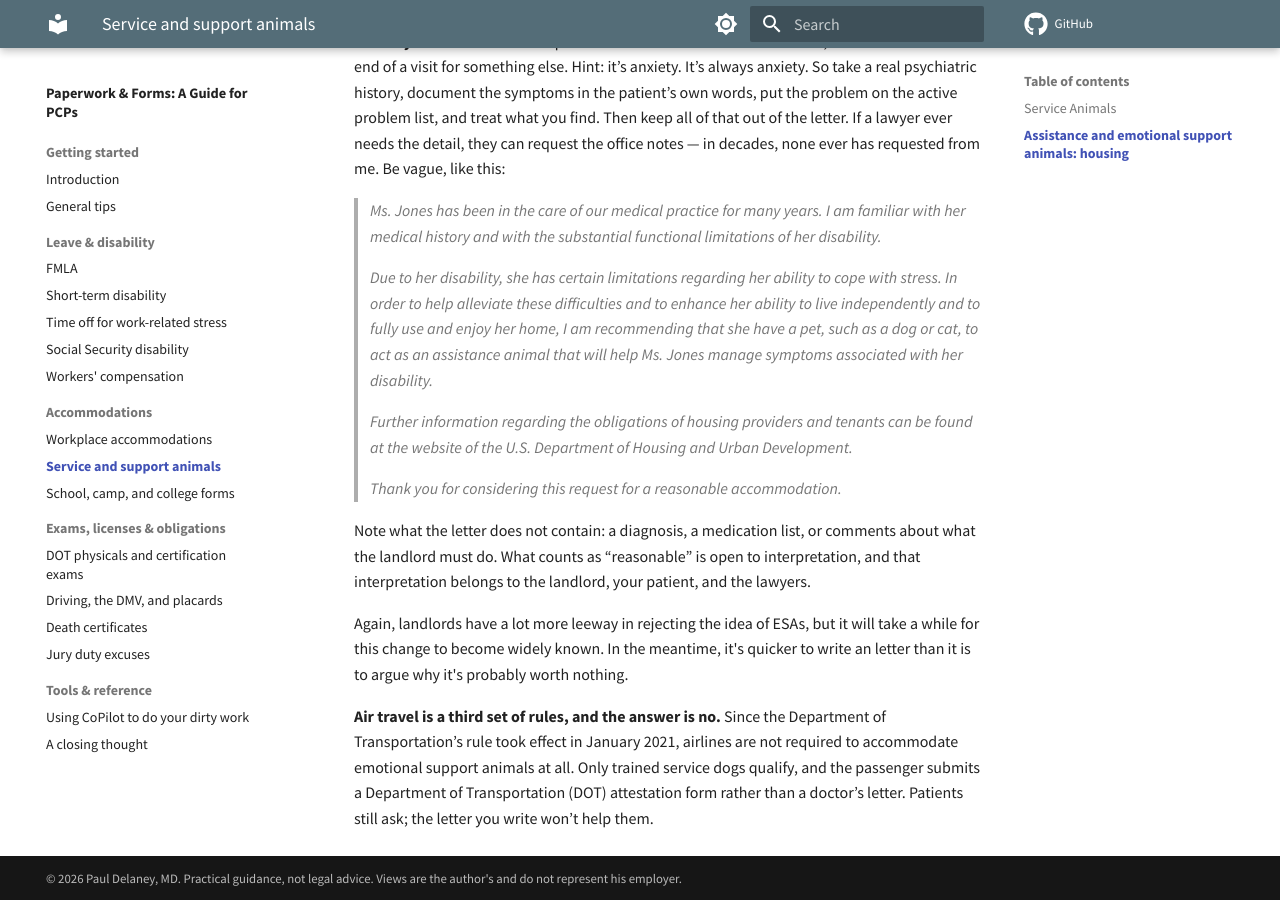
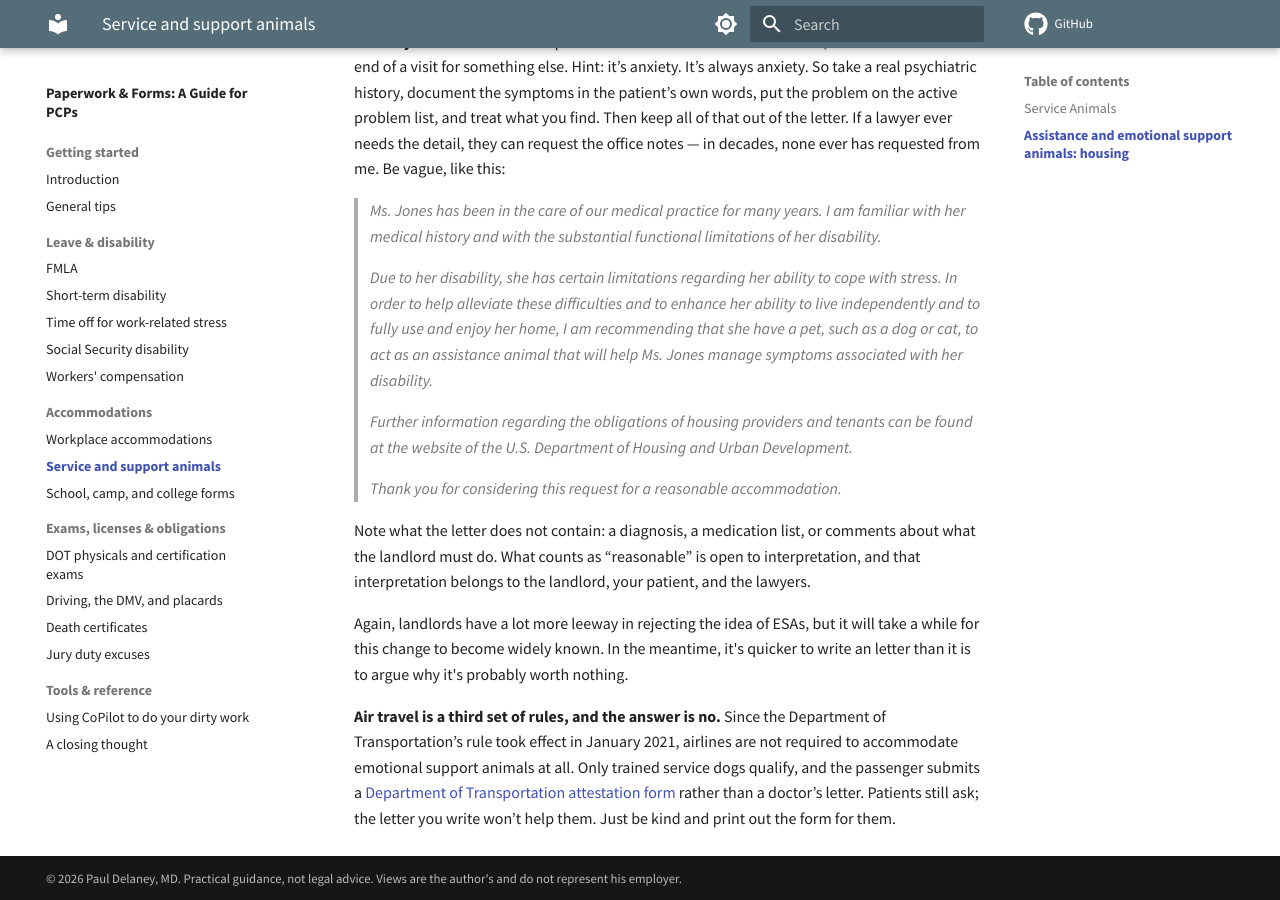
Before and after one commit to pdel4096/PCP-paperwork-guide, an MkDocs documentation site: the page built from docs/accommodations/animals.md, in a window 1280 px wide and 900 px high, scrolled down 2335 px. Built offline with MkDocs 1.6.1 and Material for MkDocs 9.7.7, drawn with Linux system fonts in a browser that asks for light colours; comment, search, counter and statistics services are not loaded.

Commit message:
Enhance air travel rules section with DOT form link
Updated the air travel section to include a link to the Department of Transportation attestation form and added a note to assist patients.

```diff
--- a/docs/accommodations/animals.md
+++ b/docs/accommodations/animals.md
@@ -40,4 +40,4 @@ Note what the letter does not contain: a diagnosis, a medication list, or commen
 
 Again, landlords have a lot more leeway in rejecting the idea of ESAs, but it will take a while for this change to become widely known. In the meantime, it's quicker to write an letter than it is to argue why it's probably worth nothing.
 
-**Air travel is a third set of rules, and the answer is no.** Since the Department of Transportation’s rule took effect in January 2021, airlines are not required to accommodate emotional support animals at all. Only trained service dogs qualify, and the passenger submits a Department of Transportation (DOT) attestation form rather than a doctor’s letter. Patients still ask; the letter you write won’t help them.
+**Air travel is a third set of rules, and the answer is no.** Since the Department of Transportation’s rule took effect in January 2021, airlines are not required to accommodate emotional support animals at all. Only trained service dogs qualify, and the passenger submits a [Department of Transportation attestation form](https://www.transportation.gov/sites/dot.gov/files/2024-09/Service%20Animal%20-%20Air%20Transportation%20Form%20FINAL%209.20.24.pdf) rather than a doctor’s letter. Patients still ask; the letter you write won’t help them. Just be kind and print out the form for them.
```
